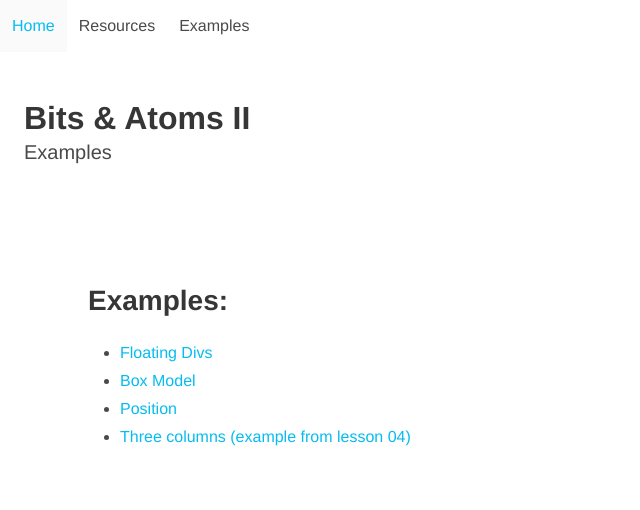
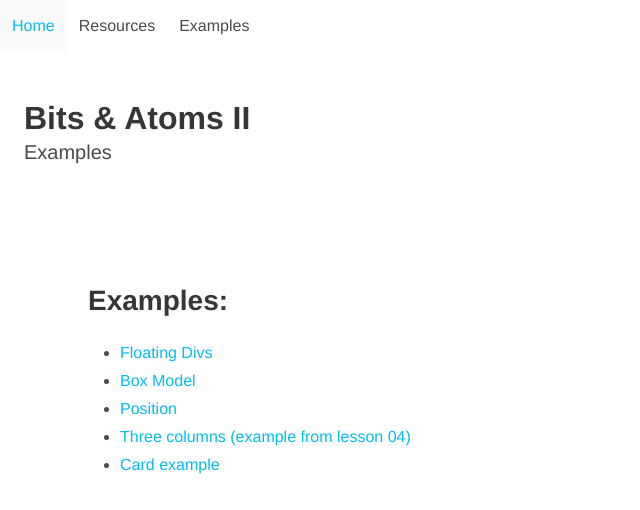
Before and after one commit to Jones-S/web-dev-zhdk-2021, a website: page docs/pages/examples.html in a window 1280 px wide. Shown: the whole page, without its empty margins (0-640 px from the left). Drawn offline with Linux system fonts and the light colour scheme.

Commit message:
[Update] Link the card example in the examples page.

```diff
--- a/docs/pages/examples.html
+++ b/docs/pages/examples.html
@@ -65,6 +65,7 @@
           <li><a href="./examples/02-box-model/box-model.html" target="_blank">Box Model</a></li>
           <li><a href="./examples/03-position/position.html" target="_blank">Position</a></li>
           <li><a href="./examples/04-three-cols/three-cols.html" target="_blank">Three columns (example from lesson 04)</a></li>
+          <li><a href="./examples/05-card-example/card.html" target="_blank">Card example</a></li>
         </ul>
 
 
```
